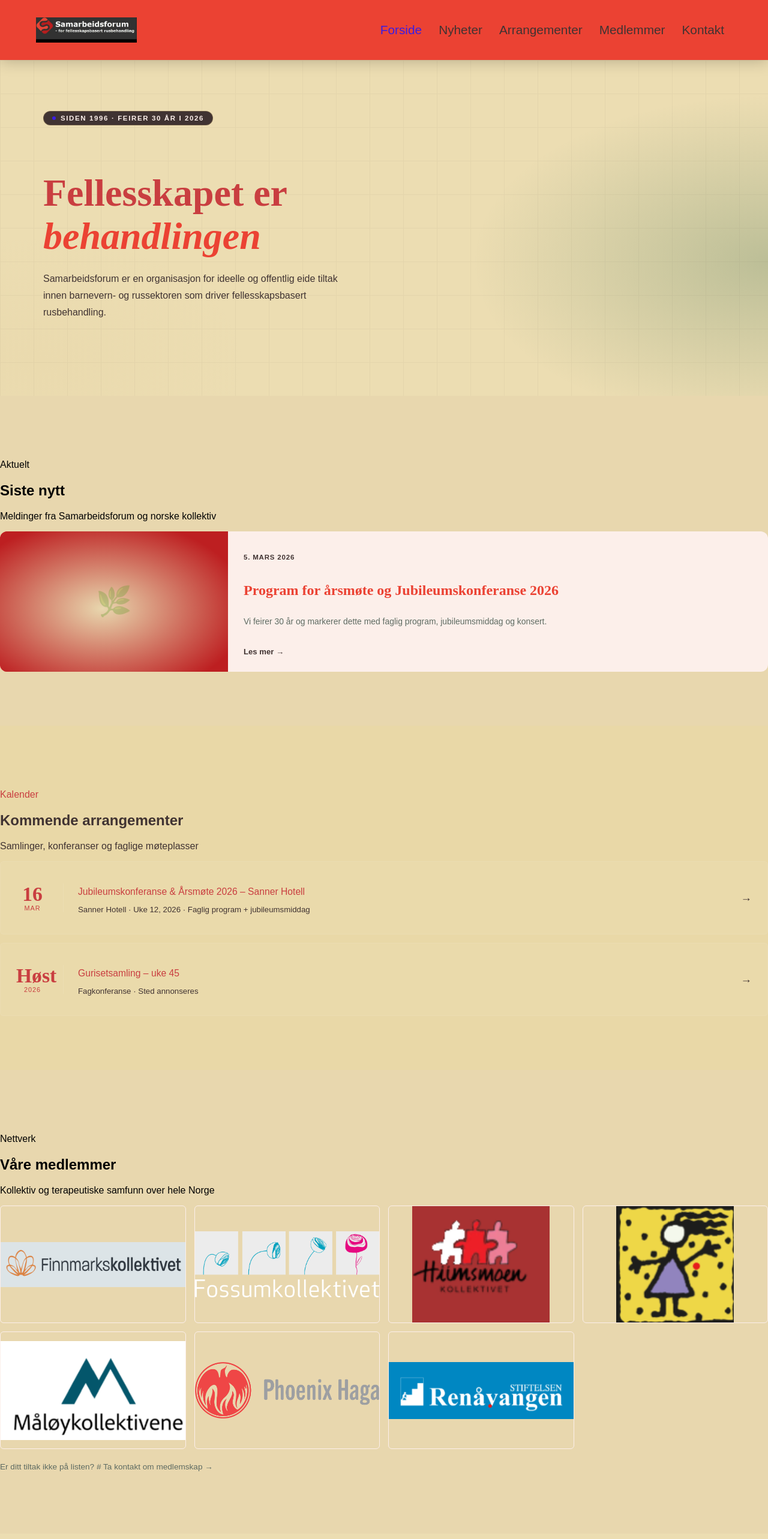
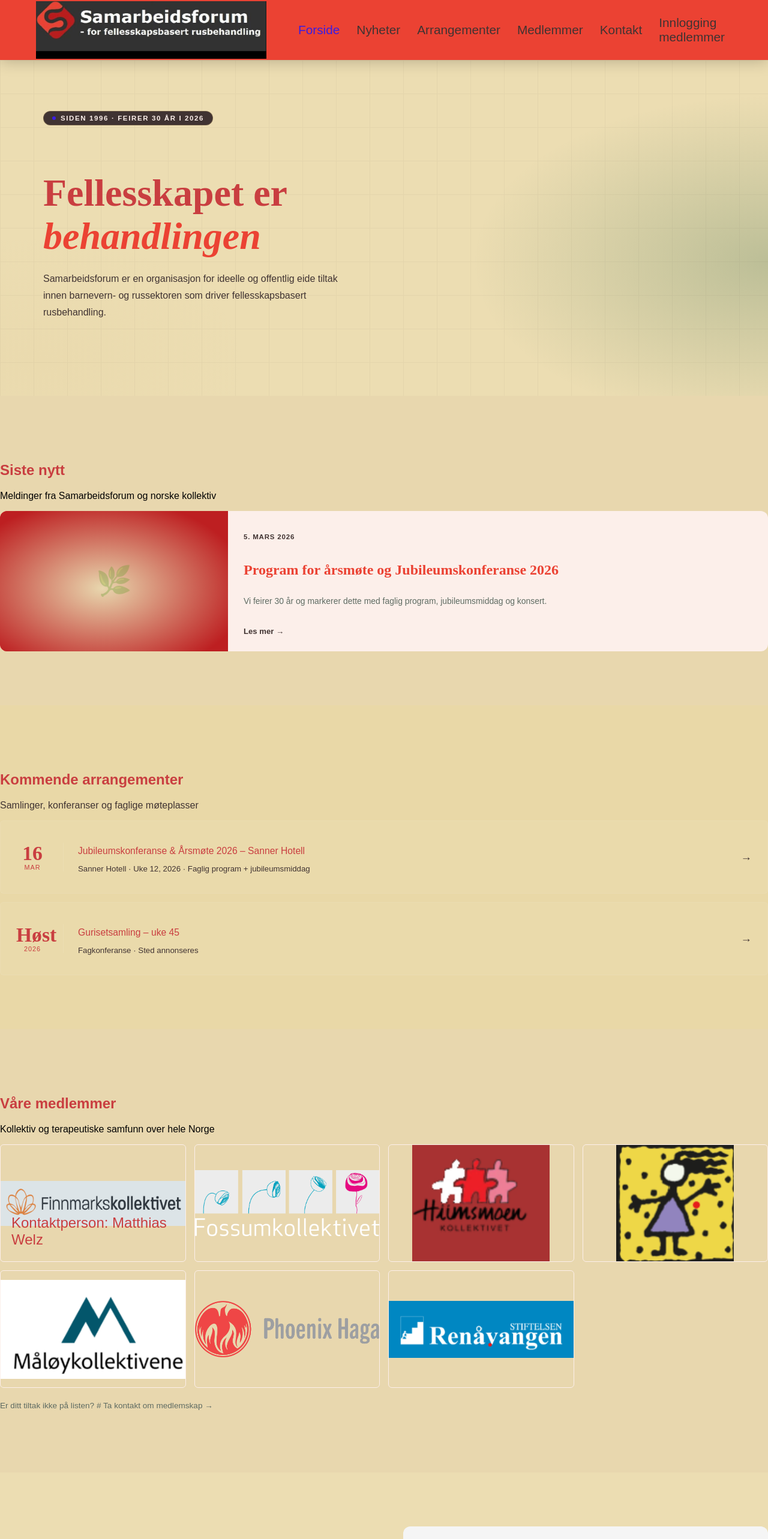
Before and after one commit to Laykajenta/Samarbeidsforum, a React (Vite) app in the folder felleskapsbasert/: page / in a window 1280 px wide. Shown: the top 2566 px of the page at 60% size. Built offline with nearby package versions, Linux system fonts and the light colour scheme.

Commit message:
endret h2  og endret størrelse img

```diff
--- a/felleskapsbasert/src/components/Events.jsx
+++ b/felleskapsbasert/src/components/Events.jsx
@@ -1,9 +1,10 @@
+
 export default function Events() {
   return (
     <section className="events-section" id="arrangementer">
       <div className="wrapper">
         <div className="section-header">
-          <p className="section-eyebrow">Kalender</p>
+
           <h2 className="section-title">Kommende arrangementer</h2>
           <p className="section-sub">
             Samlinger, konferanser og faglige møteplasser
--- a/felleskapsbasert/src/components/Members.jsx
+++ b/felleskapsbasert/src/components/Members.jsx
@@ -11,7 +11,7 @@
     <section className="members-section" id="medlemmer">
       <div className="wrapper">
         <div className="section-header">
-          <p className="section-eyebrow">Nettverk</p>
+
           <h2 className="section-title">Våre medlemmer</h2>
           <p className="section-sub">
             Kollektiv og terapeutiske samfunn over hele Norge
@@ -26,10 +26,12 @@
             style={{ backgroundImage: `url(${finnmarkskollektivetImg})` }}
             rel="noopener noreferrer"
           >
-            <div className="overlay">
+            {/* <div className="overlay"> */}
 
-              <div className="name"></div>
-            </div>
+            <div className="name">
+              Kontaktperson: Matthias Welz
+              </div>
+            {/* </div> */}
           </a>
           <a
             href="https://www.fossumkollektivet.no/"
--- a/felleskapsbasert/src/components/NavBar.jsx
+++ b/felleskapsbasert/src/components/NavBar.jsx
@@ -13,6 +13,8 @@
         <li><a href="#arrangementer">Arrangementer</a></li>
         <li><a href="#medlemmer">Medlemmer</a></li>
         <li><a href="#kontakt">Kontakt</a></li>
+        <li><a href="#innlogging">Innlogging medlemmer</a></li>
+
       </ul>
     </nav>
   );
--- a/felleskapsbasert/src/components/News.jsx
+++ b/felleskapsbasert/src/components/News.jsx
@@ -3,7 +3,7 @@
     <section className="news-section" id="nyheter">
       <div className="wrapper">
         <div className="section-header">
-          <p className="section-eyebrow">Aktuelt</p>
+
           <h2 className="section-title">Siste nytt</h2>
           <p className="section-sub">
             Meldinger fra Samarbeidsforum og norske kollektiv
--- a/felleskapsbasert/src/main.jsx
+++ b/felleskapsbasert/src/main.jsx
@@ -5,7 +5,7 @@
 
 import "./styles/tokens.css";
 import "./styles/base.css";
-import "./styles/layout.css";
+import "./styles/styles.css"
 
 import "./styles/components/nav.css";
 import "./styles/components/hero.css"
--- a/felleskapsbasert/src/styles/base.css
+++ b/felleskapsbasert/src/styles/base.css
@@ -11,7 +11,12 @@
   text-decoration: none;
   color: inherit;
 }
-img {
+/* img {
   max-width: 100%;
   display: block;
+} */
+
+h2{
+  color: var(--tittel);
+  font-size: 2 rem;
 }
--- a/felleskapsbasert/src/styles/components/events.css
+++ b/felleskapsbasert/src/styles/components/events.css
@@ -5,9 +5,7 @@
 .events-section .section-eyebrow {
   color: var(--tittel);
 }
-.events-section .section-title {
-  color: var(--tekst-nav);
-}
+
 .events-section .section-sub {
   color: var(--tekst-nav);
 }
--- a/felleskapsbasert/src/styles/components/members.css
+++ b/felleskapsbasert/src/styles/components/members.css
@@ -57,6 +57,7 @@
   font-size: 1.5rem;
   font-weight: 500;
   color: var(--tittel);
+
 }
 
 .member-card:hover {
--- a/felleskapsbasert/src/styles/components/nav.css
+++ b/felleskapsbasert/src/styles/components/nav.css
@@ -14,14 +14,15 @@
 }
 
 .nav-logo {
-  height: 42px;
+  height: auto;
+  width: 600px;
   display: flex;
   align-items: center;
 }
 
 .nav-logo img {
-  height: 42px;
-  width: auto;
+  height: auto;
+  width: 30vw;
 }
 
 .nav-links {
```
